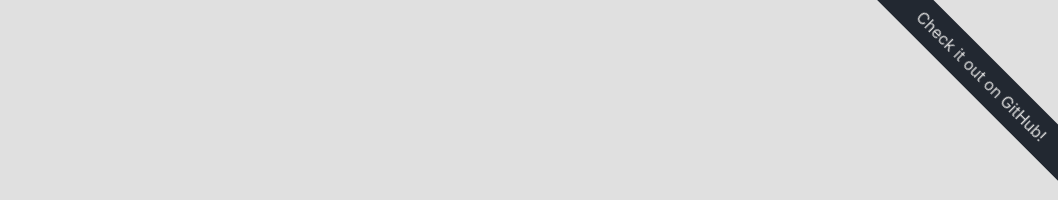
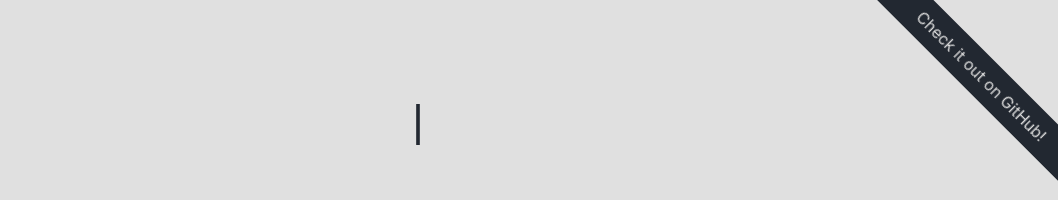
Before and after one commit to nermin99/timecalculator, a React (Vite) app: page / in a window 1280 px wide. Shown: the top 200 px of the page, without its empty margins (222-1280 px from the left). Built offline with nearby package versions, Linux system fonts and the light colour scheme.

Commit message:
Add blinking caret indicating where result is

```diff
--- a/src/components/calculator/index.css
+++ b/src/components/calculator/index.css
@@ -4,14 +4,6 @@
   display: flex;
   flex-direction: column;
   align-items: center;
-}
-
-.result-area {
-  height: 33vh;
-  display: flex;
-  flex-direction: column;
-  align-items: center;
-  justify-content: center;
 }
 
 .input {
@@ -24,8 +16,27 @@
   /* user-select: none; */ /* Buggy on safari! */
 }
 
+/* Color Theme */
+.input {
+  color: var(--color-3);
+  background: var(--color-2);
+  box-shadow:
+    var(--shadow-distance) var(--shadow-distance) calc(2 * var(--shadow-distance))
+      var(--shadow-color-1),
+    calc(-1 * var(--shadow-distance)) calc(-1 * var(--shadow-distance))
+      calc(2 * var(--shadow-distance)) var(--shadow-color-2);
+}
+
 .input:focus {
   outline: none;
+}
+
+.result-container {
+  height: 33vh;
+  display: flex;
+  flex-direction: column;
+  align-items: center;
+  justify-content: center;
 }
 
 .result {
@@ -36,23 +47,27 @@
   white-space: nowrap;
 }
 
+@keyframes blink {
+  0%,
+  100% {
+    opacity: 1;
+  }
+  50% {
+    opacity: 0;
+  }
+}
+
+.result-caret {
+  animation: blink 1.1s step-start infinite;
+  opacity: 0.4;
+}
+
 .day-offset {
   color: var(--color-3);
   font-size: 1.5rem;
   line-height: 1;
   min-height: 1.5rem;
   opacity: 0.6;
-}
-
-/* Color Theme */
-.input {
-  color: var(--color-3);
-  background: var(--color-2);
-  box-shadow:
-    var(--shadow-distance) var(--shadow-distance) calc(2 * var(--shadow-distance))
-      var(--shadow-color-1),
-    calc(-1 * var(--shadow-distance)) calc(-1 * var(--shadow-distance))
-      calc(2 * var(--shadow-distance)) var(--shadow-color-2);
 }
 
 .hints-container {
@@ -118,7 +133,7 @@
     width: 85vw;
   }
 
-  .result-area {
+  .result-container {
     height: 50vh;
   }
 
--- a/src/components/calculator/index.tsx
+++ b/src/components/calculator/index.tsx
@@ -30,12 +30,19 @@ const Calculator = () => {
 
   return (
     <div className="calculator">
-      <div className="result-area monospace">
-        <div className="result">{result}</div>
+      <div className="result-container monospace">
+        <div className="result">
+          {result || (
+            <span className="result-caret" aria-hidden="true">
+              |
+            </span>
+          )}
+        </div>
         <div className="day-offset">{dayOffsetLabel}</div>
       </div>
       <form className="calculator-form" onSubmit={(e) => e.preventDefault()}>
         <input
+          id="calculator-input"
           onChange={handleEvent}
           className="input monospace"
           type="text"
```
